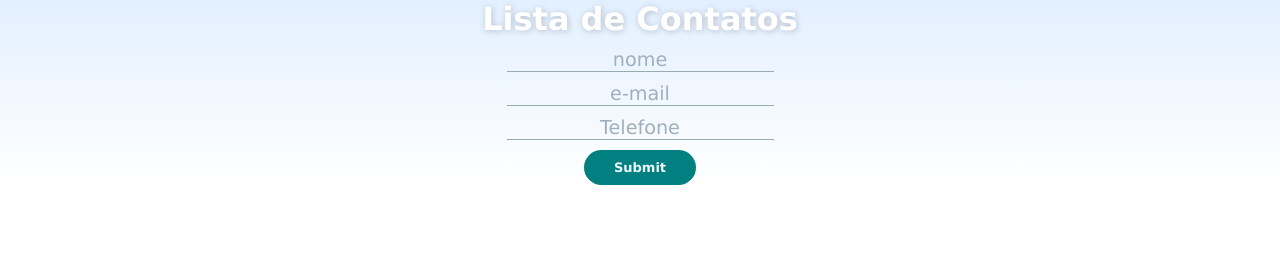
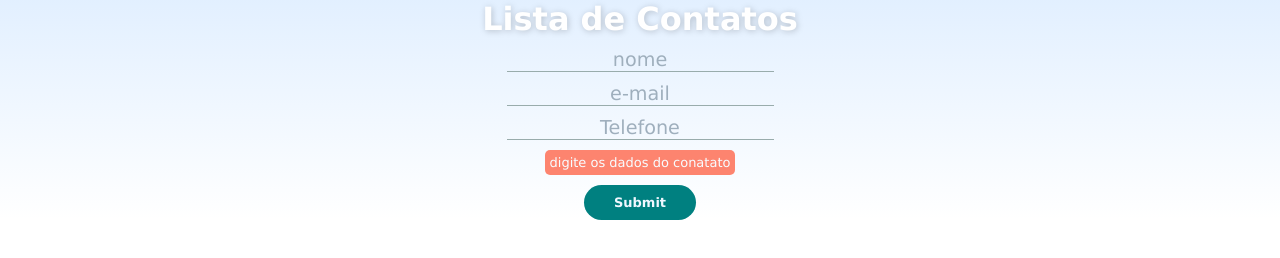
Before and after one commit to Tkufa/lista-de-contato, a plain HTML site: page index.html in a window 1280 px wide. Both pictures are taken after a click on the input 639 px from the left and 167 px from the top of the page. Drawn offline with Linux system fonts and the light colour scheme.

Commit message:
msgError

```diff
--- a/index.html
+++ b/index.html
@@ -20,6 +20,7 @@
         <input type="text" class="form" id="nome" placeholder="nome" />
         <input type="email" class="form email" id="email" placeholder="e-mail" />
         <input type="tel" class="form" id="tel" placeholder="Telefone" />
+        <h3 class="alerta" id="alerta"></h3>
         <input type="submit" class="btn" id="btn"></button>
       </div>
     </div>
--- a/scripts/script.js
+++ b/scripts/script.js
@@ -5,6 +5,7 @@ const nome = document.getElementById("nome");
 const email = document.getElementById("email");
 const telefone = document.getElementById("tel");
 
+const alerta = document.getElementById("alerta")
 const btn = document.getElementById("btn");
 const listaUL = document.getElementById("listaCliente");
 
@@ -51,7 +52,9 @@ const deletarContato = (tar) => {
 };
 
 btn.onclick = () => {
-  if (nome.value !== "") {
+  console.log(alerta.innerText)
+  alerta.innerText = ""
+  if (nome.value !== "" && email.value !== "" && telefone.value !== "") {
 
     contatos.push({
       nome: nome.value,
@@ -59,6 +62,8 @@ btn.onclick = () => {
       whatsApp: telefone.value,
     });
     rederizarContato();
+  }else{
+    alerta.innerText = "digite os dados do conatato"
   }
 
   nome.value = "";
--- a/styles/styles.css
+++ b/styles/styles.css
@@ -47,15 +47,16 @@ h1{
   outline: 0;
 }
 
-/* Cor do texto do autocomplete */
-.form:-webkit-autofill {
-  -webkit-text-fill-color:darkslategrey !important;
+
+.alerta{
+  background-color: rgba(255, 99, 71, 0.781);
+  color: #f8fcff;
+  margin-top: 10px;
+  font-size: small;
+  font-weight: 100;
+  padding: 5px;
+  border-radius: 5px;
 }
-input:-webkit-autofill {
-  -webkit-box-shadow: 0 0 0 30px rgb(255, 255, 255) inset;
-}
-
-
 .btn {
   padding: 10px 30px 10px 30px;
   text-align: center;
```
